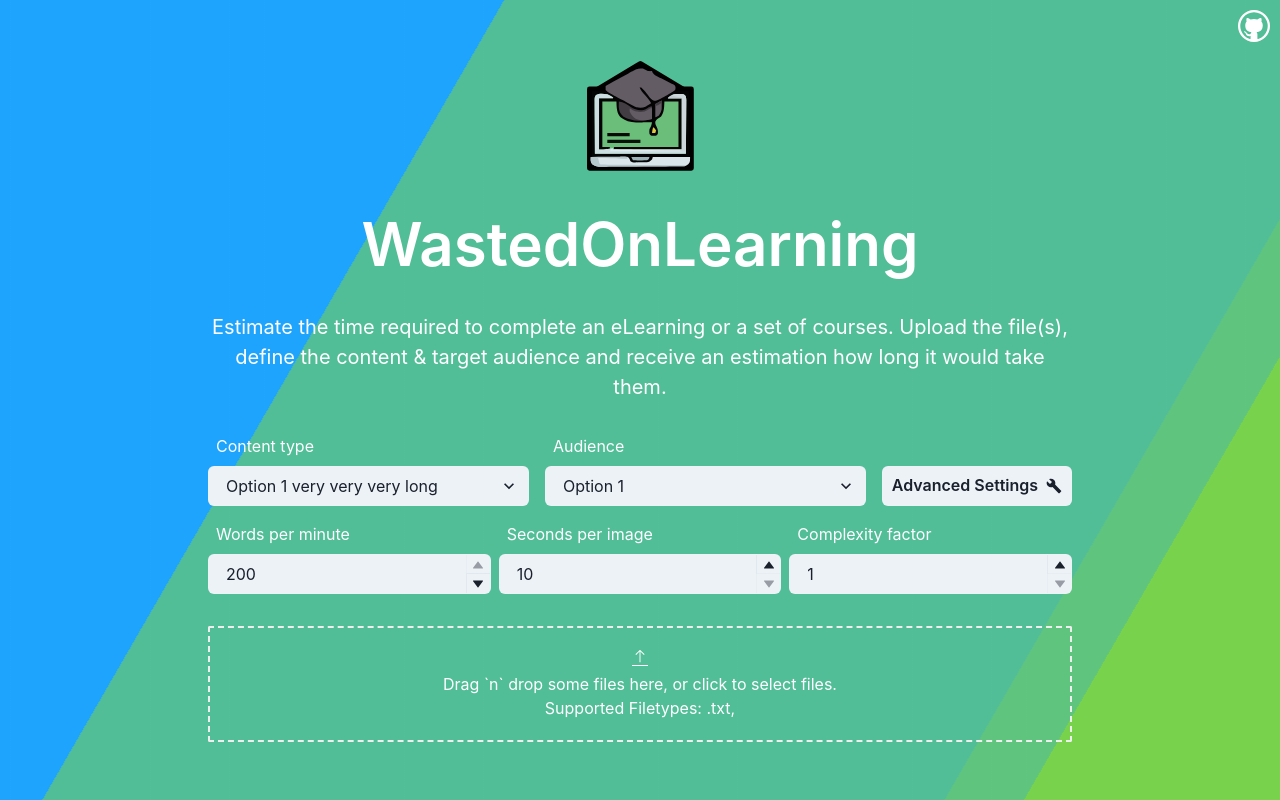
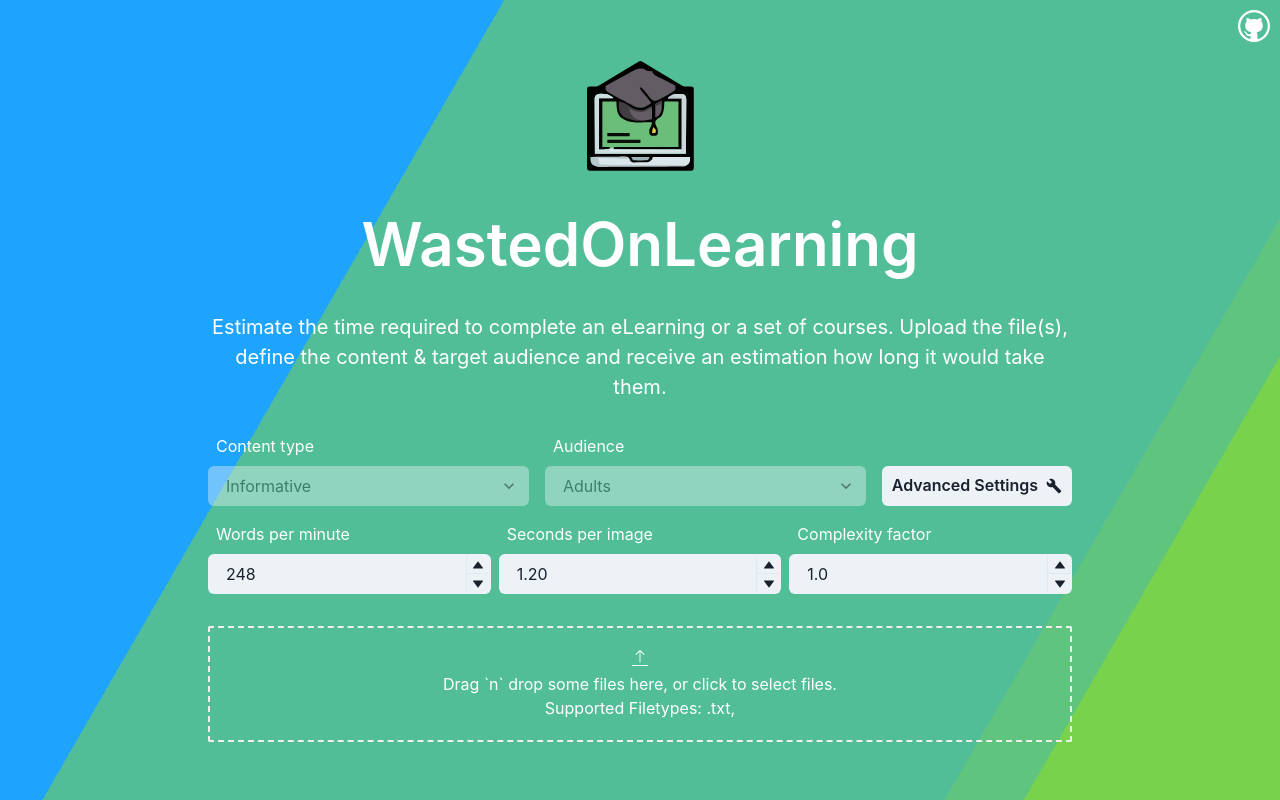
Before and after one commit to dpatanin/WastedOnLearning, a React (Create React App) app: page / in a window 1280 px wide. Both pictures are taken after a click on the button "Advanced Settings". Built offline with nearby package versions, Linux system fonts and the light colour scheme.

Commit message:
extend settings WIP
Signed-off-by: dpatanin <da-patanin@t-online.de>

```diff
--- a/src/calculator/TEXT.ts
+++ b/src/calculator/TEXT.ts
@@ -1,4 +1,4 @@
-import countWords from '../lib/wordCount';
+import { countWords } from '../lib/helper';
 
 export default function TEXT(file: File): Promise<number> {
   return file.text().then((text) => countWords(text));
--- a/src/calculator/controller.ts
+++ b/src/calculator/controller.ts
@@ -1,4 +1,5 @@
 import { Accept } from 'react-dropzone';
+import { AudienceType, CalParams, ContentType } from '../lib/types';
 import TEXT from './TEXT';
 
 export const accept: Accept = {
@@ -9,16 +10,12 @@ const CalType: { [key: string]: (file: File) => Promise<number> } = {
   'text/plain': TEXT,
 };
 
-/**
- * @param {number} readingSpeed Words per minute
- * @param {number} imageViewTime Seconds per image
- * @param {number} complexityFactor Overall complexity | e.g. 1 means adequate content level for the audience
- */
-export type CalParams = {
-  readingSpeed: number,
-  imageViewTime: number,
-  complexityFactor: number
-}
+export const baseParams = {
+  readingSpeed: 238,
+  advanced: false,
+  contentType: ContentType.INFORMATIVE,
+  audienceType: AudienceType.ADULTS,
+};
 
 export function controller(file: File, params: CalParams) {
   return CalType[file.type](file);
--- a/src/components/FileDurationItem.tsx
+++ b/src/components/FileDurationItem.tsx
@@ -5,11 +5,9 @@ import { MdCancel } from 'react-icons/md';
 export default function FileDurationItem({
   name,
   dur,
-  key,
 }: {
   name: string;
   dur: Promise<number>;
-  key: string;
 }) {
   enum DurState {
     PENDING,
@@ -46,7 +44,7 @@ export default function FileDurationItem({
   };
 
   return (
-    <HStack key={key}>
+    <HStack>
       <Heading
         size="sm"
         overflow="hidden"
--- a/src/components/ParamSettings.tsx
+++ b/src/components/ParamSettings.tsx
@@ -11,9 +11,8 @@ import {
   Stack,
   Text,
 } from '@chakra-ui/react';
-import { useState } from 'react';
 import { MdBuild } from 'react-icons/md';
-import { CalParams } from '../calculator/controller';
+import { AudienceType, CalParams, ContentType } from '../lib/types';
 
 export default function ParamSettings({
   params,
@@ -22,12 +21,6 @@ export default function ParamSettings({
   params: CalParams;
   onInputChange: (params: CalParams) => void;
 }) {
-  const [advanced, setAdvanced] = useState(false);
-
-  const readingSpeed = params.readingSpeed;
-  const imageViewTime = params.imageViewTime;
-  const complexityFactor = params.complexityFactor;
-
   return (
     <Stack spacing={4} textAlign="left">
       <Stack
@@ -39,48 +32,88 @@ export default function ParamSettings({
           <Text px="2" pb="2" color="white">
             Content type
           </Text>
-          <Select variant="filled">
-            <option value="option1">Option 1 very very very long</option>
-            <option value="option2">Option 2</option>
-            <option value="option3">Option 3</option>
+          <Select
+            variant="filled"
+            onChange={(e) => {
+              onInputChange({
+                readingSpeed: params.readingSpeed,
+                imageViewTime: params.imageViewTime,
+                complexityFactor: params.complexityFactor,
+                advanced: params.advanced,
+                contentType: e.target.value as ContentType,
+                audienceType: params.audienceType,
+              });
+            }}
+            disabled={params.advanced}
+          >
+            <option value={ContentType.INFORMATIVE}>Informative</option>
+            <option value={ContentType.MARKETING}>Marketing</option>
+            <option value={ContentType.EDUCATIONAL}>Educational</option>
+            <option value={ContentType.SCIENTIFIC}>Scientific</option>
           </Select>
         </Box>
         <Box w={{ base: '100%', md: '40%' }}>
           <Text px="2" pb="2" color="white">
             Audience
           </Text>
-          <Select variant="filled">
-            <option value="option4">Option 1</option>
-            <option value="option5">Option 2</option>
-            <option value="option6">Option 3</option>
+          <Select
+            variant="filled"
+            onChange={(e) => {
+              onInputChange({
+                readingSpeed: params.readingSpeed,
+                imageViewTime: params.imageViewTime,
+                complexityFactor: params.complexityFactor,
+                advanced: params.advanced,
+                contentType: params.contentType,
+                audienceType: e.target.value as AudienceType,
+              });
+            }}
+            disabled={params.advanced}
+          >
+            <option value={AudienceType.ADULTS}>Adults</option>
+            <option value={AudienceType.STUDENTS}>Students</option>
+            <option value={AudienceType.ELDERLY}>Elderly</option>
+            <option value={AudienceType.NON_NATIVE}>Non-native speaker</option>
           </Select>
         </Box>
         <Button
           rightIcon={<MdBuild />}
-          onClick={() => setAdvanced(!advanced)}
+          onClick={() =>
+            onInputChange({
+              readingSpeed: params.readingSpeed,
+              imageViewTime: params.imageViewTime,
+              complexityFactor: params.complexityFactor,
+              advanced: !params.advanced,
+              contentType: params.contentType,
+              audienceType: params.audienceType,
+            })
+          }
           alignSelf="flex-end"
         >
           Advanced Settings
         </Button>
       </Stack>
 
-      <Collapse in={advanced} animateOpacity>
+      <Collapse in={params.advanced} animateOpacity>
         <Stack direction={{ base: 'column', md: 'row' }}>
           <Box w={{ base: '100%', md: '40%' }}>
             <Text px="2" pb="2" color="white">
               Words per minute
             </Text>
             <NumberInput
-              value={readingSpeed}
+              defaultValue={params.readingSpeed}
               min={10}
-              max={200}
+              max={1000}
               variant="filled"
               allowMouseWheel
               onChange={(_str, val) => {
                 onInputChange({
                   readingSpeed: val,
-                  imageViewTime,
-                  complexityFactor,
+                  imageViewTime: params.imageViewTime,
+                  complexityFactor: params.complexityFactor,
+                  advanced: params.advanced,
+                  contentType: params.contentType,
+                  audienceType: params.audienceType,
                 });
               }}
             >
@@ -96,16 +129,20 @@ export default function ParamSettings({
               Seconds per image
             </Text>
             <NumberInput
-              value={imageViewTime}
-              min={10}
-              max={20}
+              defaultValue={params.imageViewTime}
+              min={0.01}
+              max={8.0}
+              step={0.01}
               variant="filled"
               allowMouseWheel
               onChange={(_str, val) => {
                 onInputChange({
-                  readingSpeed,
+                  readingSpeed: params.readingSpeed,
                   imageViewTime: val,
-                  complexityFactor,
+                  complexityFactor: params.complexityFactor,
+                  advanced: params.advanced,
+                  contentType: params.contentType,
+                  audienceType: params.audienceType,
                 });
               }}
             >
@@ -121,16 +158,20 @@ export default function ParamSettings({
               Complexity factor
             </Text>
             <NumberInput
-              value={complexityFactor}
-              min={1}
-              max={20}
+              defaultValue={params.complexityFactor}
+              min={0.1}
+              max={5.0}
+              step={0.1}
               variant="filled"
               allowMouseWheel
               onChange={(_str, val) => {
                 onInputChange({
-                  readingSpeed,
-                  imageViewTime,
+                  readingSpeed: params.readingSpeed,
+                  imageViewTime: params.imageViewTime,
                   complexityFactor: val,
+                  advanced: params.advanced,
+                  contentType: params.contentType,
+                  audienceType: params.audienceType,
                 });
               }}
             >
--- /dev/null
+++ b/src/lib/factors.ts
@@ -0,0 +1,19 @@
+import { AudienceType, ContentType } from './types';
+
+export const facReadingSpeed = {
+  [ContentType.INFORMATIVE]: 1,
+  [ContentType.EDUCATIONAL]: 0.95,
+  [ContentType.MARKETING]: 1.06,
+  [ContentType.SCIENTIFIC]: 0.73,
+  [AudienceType.ADULTS]: 1.04,
+  [AudienceType.STUDENTS]: 1.07,
+  [AudienceType.ELDERLY]: 0.86,
+  [AudienceType.NON_NATIVE]: 0.8,
+};
+
+export const facImageViewTime = {
+  [ContentType.INFORMATIVE]: 1.2,
+  [ContentType.EDUCATIONAL]: 1.8,
+  [ContentType.MARKETING]: 0.75,
+  [ContentType.SCIENTIFIC]: 4,
+};
--- /dev/null
+++ b/src/lib/helper.ts
@@ -0,0 +1,22 @@
+import { baseParams } from './../calculator/controller';
+import { facImageViewTime, facReadingSpeed } from './factors';
+import { AudienceType, ContentType } from './types';
+
+export function countWords(text: string) {
+  return text.split(' ').length;
+}
+
+export function calReadingSpeed(
+  contentType: ContentType,
+  audienceType: AudienceType
+) {
+  return Math.round(
+    baseParams.readingSpeed *
+      facReadingSpeed[contentType] *
+      facReadingSpeed[audienceType]
+  );
+}
+
+export function calImageViewTime(contentType: ContentType) {
+  return facImageViewTime[contentType];
+}
--- /dev/null
+++ b/src/lib/types.ts
@@ -0,0 +1,22 @@
+export enum ContentType {
+  INFORMATIVE = 'INFORMATIVE',
+  MARKETING = 'MARKETING',
+  EDUCATIONAL = 'EDUCATIONAL',
+  SCIENTIFIC = 'SCIENTIFIC',
+}
+
+export enum AudienceType {
+  ADULTS = 'ADULTS',
+  STUDENTS = 'STUDENTS',
+  ELDERLY = 'ELDERLY',
+  NON_NATIVE = 'NON_NATIVE',
+}
+
+export type CalParams = {
+  readingSpeed: number;
+  imageViewTime: number;
+  complexityFactor: number;
+  advanced: boolean;
+  contentType: ContentType;
+  audienceType: AudienceType;
+};
--- a/src/lib/wordCount.ts
+++ /dev/null
@@ -1,3 +0,0 @@
-export default function countWords(text: string) {
-  return text.split(' ').length;
-}
--- a/src/pages/Main.tsx
+++ b/src/pages/Main.tsx
@@ -14,28 +14,50 @@ import {
 import { useCallback, useMemo, useState } from 'react';
 import { useDropzone } from 'react-dropzone';
 import { TfiUpload } from 'react-icons/tfi';
-import { accept, CalParams, controller } from '../calculator/controller';
+import { accept, baseParams } from '../calculator/controller';
 import FileDurationItem from '../components/FileDurationItem';
 import ParamSettings from '../components/ParamSettings';
 import funnyMessage from '../lib/funnyMessages';
+import { calImageViewTime, calReadingSpeed } from '../lib/helper';
+import { CalParams } from '../lib/types';
 
 export default function Main() {
   const [fileDurArr, setFileDurArr] = useState<[string, Promise<number>][]>([]);
   const [calParams, setCalParams] = useState<CalParams>({
-    readingSpeed: 200,
-    imageViewTime: 10,
+    readingSpeed: calReadingSpeed(
+      baseParams.contentType,
+      baseParams.audienceType
+    ),
+    imageViewTime: calImageViewTime(baseParams.contentType),
     complexityFactor: 1,
+    advanced: baseParams.advanced,
+    contentType: baseParams.contentType,
+    audienceType: baseParams.audienceType,
   });
 
-  const onInputChange = (params: CalParams) => setCalParams(params);
+  const onInputChange = (params: CalParams) => {
+    if (!calParams.advanced) {
+      setCalParams({
+        readingSpeed: calReadingSpeed(params.contentType, params.audienceType),
+        imageViewTime: calImageViewTime(params.contentType),
+        complexityFactor: params.complexityFactor,
+        advanced: params.advanced,
+        contentType: params.contentType,
+        audienceType: params.audienceType
+      });
+    } else {
+      setCalParams(params)
+    }
+  };
 
   const onDrop = useCallback(
     (acceptedFiles: File[]) => {
-      setFileDurArr(
-        fileDurArr.concat(
-          acceptedFiles.map((file) => [file.name, controller(file, calParams)])
-        )
-      );
+      console.log(calParams);
+      // setFileDurArr(
+      //   fileDurArr.concat(
+      //     acceptedFiles.map((file) => [file.name, controller(file, calParams)])
+      //   )
+      // );
     },
     [fileDurArr, setFileDurArr, calParams]
   );
@@ -106,12 +128,10 @@ export default function Main() {
 
             <CardBody>
               <Stack divider={<StackDivider />} spacing="4">
-                {fileDurArr.map((file) => (
-                  <FileDurationItem
-                    key={file[0]}
-                    name={file[0]}
-                    dur={file[1]}
-                  />
+                {fileDurArr.map((file, idx) => (
+                  <Box key={file[0] + idx}>
+                    <FileDurationItem name={file[0]} dur={file[1]} />
+                  </Box>
                 ))}
               </Stack>
             </CardBody>
```
